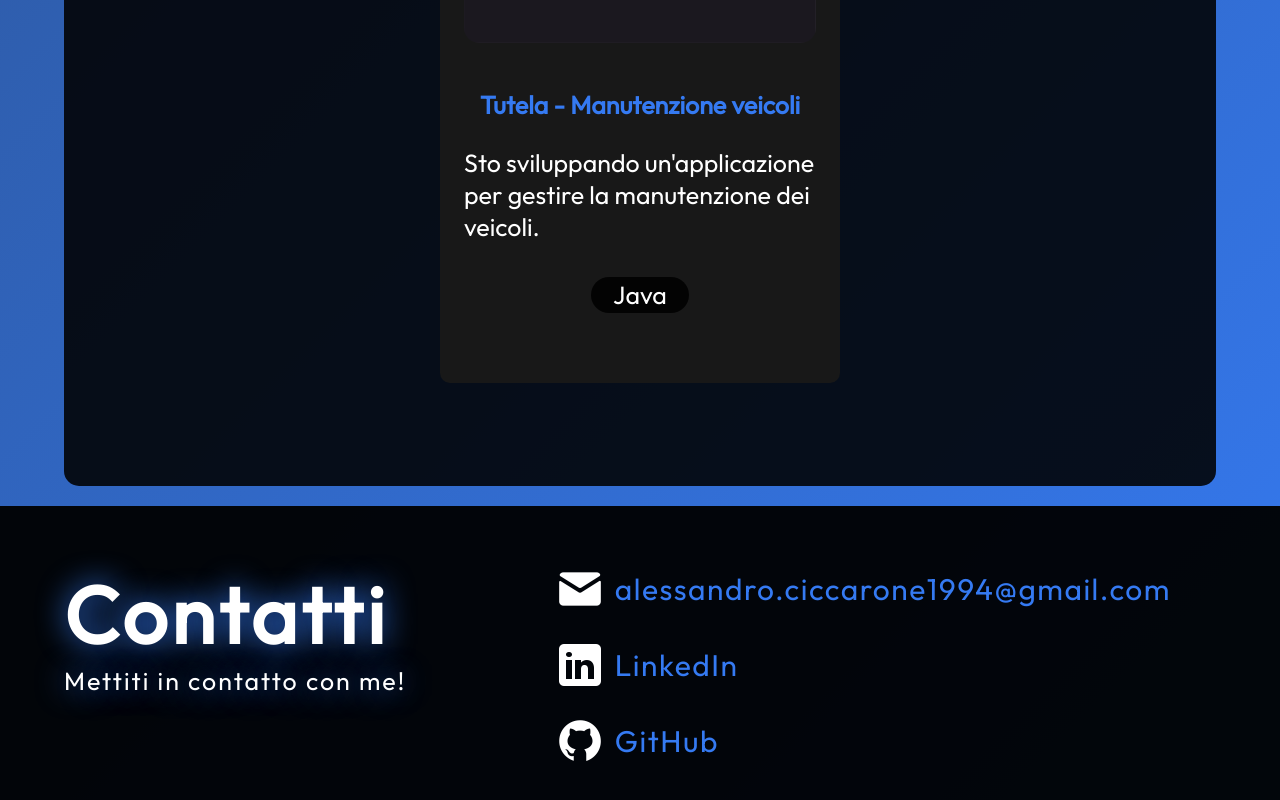
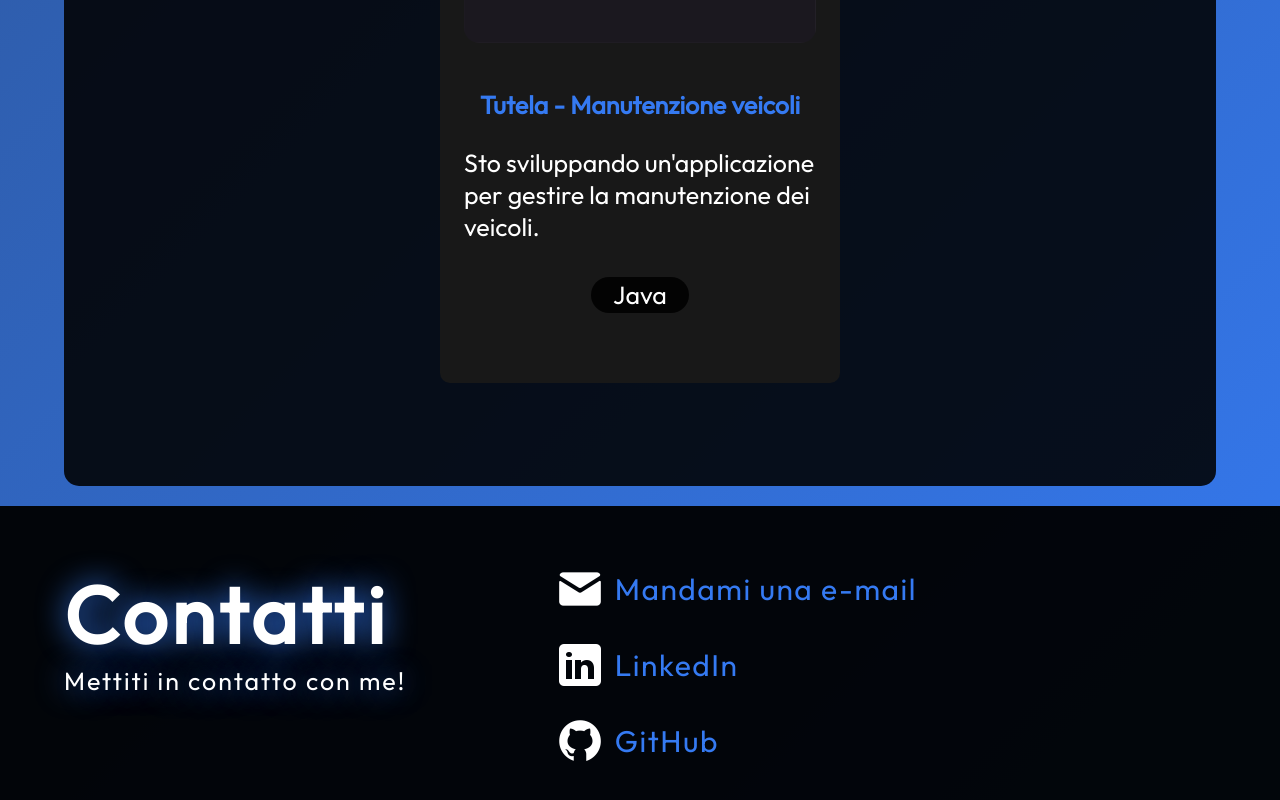
Before and after one commit to ale70029/portoflio_website, a React (Vite) app: page / in a window 1280 px wide. Shown: the part 4673-5473 px from the top of the page. Built offline with nearby package versions, Linux system fonts and the light colour scheme.

Commit message:
updated contact email

```diff
--- a/src/components/Contact/Contact.jsx
+++ b/src/components/Contact/Contact.jsx
@@ -16,11 +16,11 @@ export const Contact = () => {
         <div className={styles.linksContainer}>
             <ul className={styles.links}>
 
-                <a href="mailto:alessandro.ciccarone1994@gmail.com">
+                <a href="mailto:ale70029@gmail.com">
                     <li className={styles.link}>
                         <img src={getImageUrl("contact/emailIcon.png")} alt="Email" />
-                        <h2 className = {styles.mobileMail}>Email</h2>
-                        <h2 className = {styles.desktopMail}>alessandro.ciccarone1994@gmail.com</h2>
+                        <h2 className = {styles.mobileMail}>E-mail</h2>
+                        <h2 className = {styles.desktopMail}>{text[lang].mail}</h2>
                     </li>
                 </a>
 
--- a/src/data/translation.js
+++ b/src/data/translation.js
@@ -16,7 +16,9 @@ export const text = {
 
         onGoing: "In corso",
 
-        language: "Italiano"
+        language: "Italiano",
+
+        mail: "Mandami una e-mail"
 
     },
 
@@ -38,7 +40,9 @@ export const text = {
 
         onGoing: "Ongoing",
 
-        language: "English"
+        language: "English",
+
+        mail: "Send me an e-mail"
     },
 
     es: {
@@ -59,7 +63,9 @@ export const text = {
 
         onGoing: "En curso",
 
-        language: "Español"
+        language: "Español",
+
+        mail: "Enviame un e-mail"
     },
     heroName: "Alessandro.",
 
```
